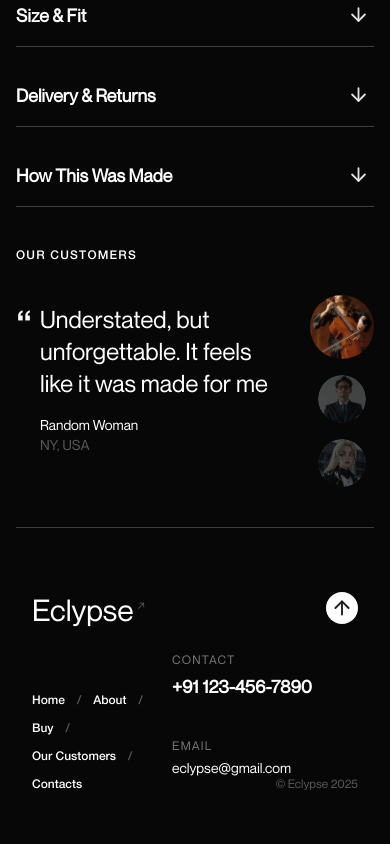
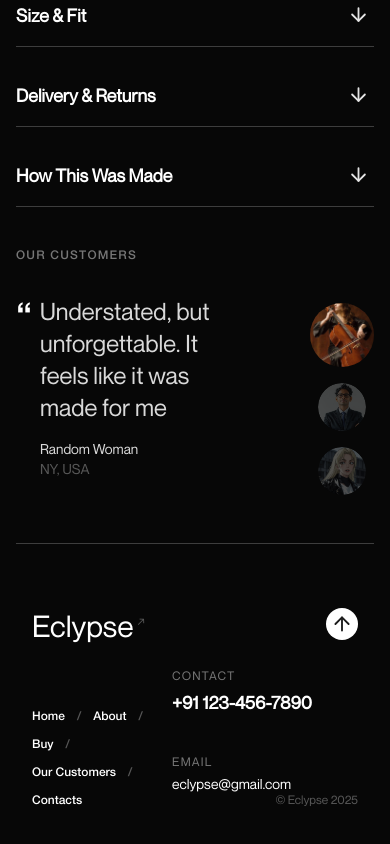
Before and after one commit to KreativeThinker/Eclypse, a Next.js app: page / in a window 390 px wide. Shown: the part 1847-2691 px from the top of the page. Built offline with nearby package versions, Linux system fonts and the light colour scheme.

Commit message:
chore: responsive fixes

```diff
--- a/src/app/page.tsx
+++ b/src/app/page.tsx
@@ -157,7 +157,7 @@ export default function Home() {
       </section>
 
       {/* Reviews */}
-      <section className="my-10 flex w-full flex-col gap-4">
+      <section className="my-10 flex w-full flex-col gap-4 md:my-36">
         <TestimonialSlider />
       </section>
 
--- a/src/components/faq.tsx
+++ b/src/components/faq.tsx
@@ -8,7 +8,7 @@ type FAQProps = {
 
 export default function FAQ({ question, answer }: FAQProps) {
   return (
-    <div className="border-neutral-4 flex flex-row items-center justify-between border-b py-4">
+    <div className="border-neutral-4 flex flex-row items-center justify-between border-b py-4 md:py-8">
       <h3 className="text-lg font-semibold md:text-3xl">{question}</h3>
       <Image src={arrow} alt="arrow" className="rotate-135" />
     </div>
--- a/src/components/testimonials.tsx
+++ b/src/components/testimonials.tsx
@@ -28,22 +28,26 @@ export default function TestimonialSlider() {
 
   return (
     <section className="bg-background text-foreground">
-      <p className="mb-8 text-xs tracking-widest uppercase">Our Customers</p>
+      <p className="text-neutral-2 mb-8 text-xs tracking-widest uppercase md:text-lg">
+        Our Customers
+      </p>
 
       <div className="flex flex-row items-center gap-8">
         <div className="flex-1">
           <div className="mb-6 flex flex-row">
-            <span className="mr-2 align-sub text-4xl">“</span>
-            <div className="font-montreal text-sm">
-              <h4 className="text-2xl">{testimonials[active].text}</h4>
-              <p className="text-foreground font-montreal mt-4">{testimonials[active].name}</p>
+            <span className="mr-2 align-sub text-4xl md:text-9xl">“</span>
+            <div className="font-montreal text-neutral-3 max-w-3/4 text-sm md:max-w-[60%]">
+              <h4 className="text-2xl md:text-5xl">{testimonials[active].text}</h4>
+              <p className="text-neutral-3 font-montreal mt-4 md:mt-24 md:text-xl">
+                {testimonials[active].name}
+              </p>
               <p className="text-neutral-1 font-montreal">{testimonials[active].location}</p>
             </div>
           </div>
         </div>
 
         <div className="flex flex-col items-center gap-4">
-          <div className="relative h-16 w-16">
+          <div className="relative h-16 w-16 md:h-30 md:w-30">
             <Image
               src={testimonials[active].avatar}
               alt="avatar"
@@ -52,7 +56,10 @@ export default function TestimonialSlider() {
             />
           </div>
           {testimonials.slice(1).map((t, i) => (
-            <div key={i} className="relative h-12 w-12 overflow-hidden rounded-full opacity-30">
+            <div
+              key={i}
+              className="relative h-12 w-12 overflow-hidden rounded-full opacity-30 md:h-16 md:w-16"
+            >
               <Image src={t.avatar} alt="avatar" className="rounded-full object-cover" fill />
             </div>
           ))}
```
